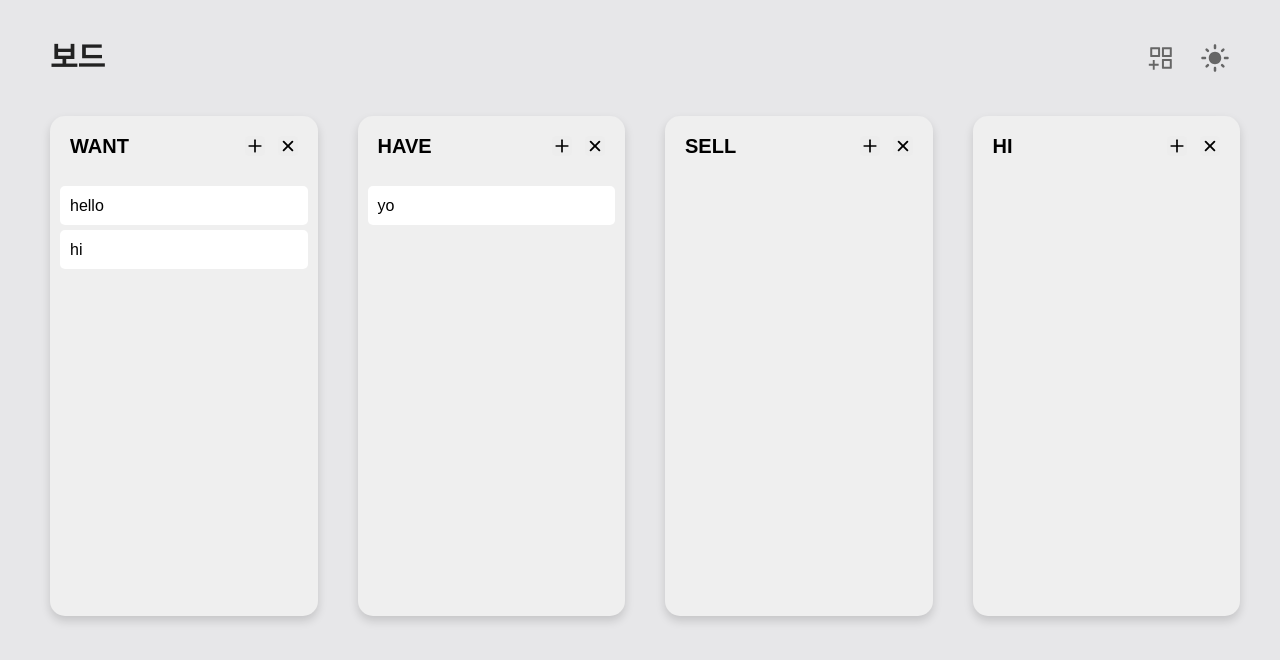
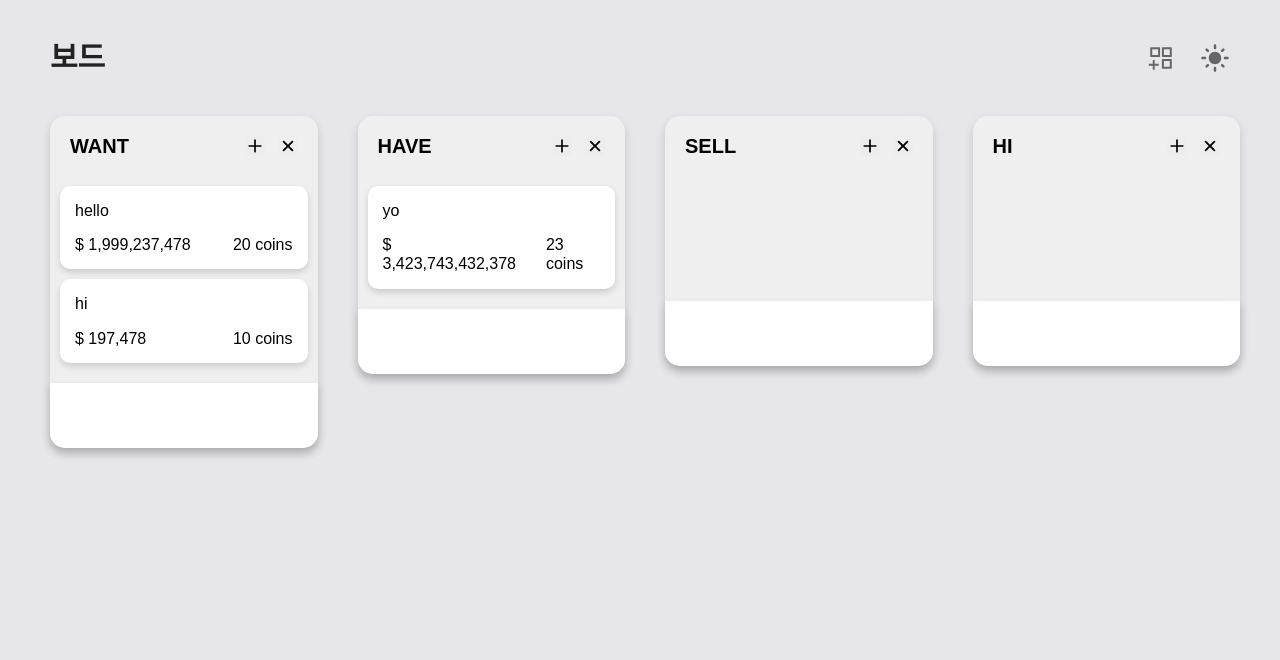
Before and after one commit to wjstjdus96/Coin-Tracker, a React (Create React App) app: page /board in a window 1280 px wide. Shown: the top 660 px of the page. Built offline with nearby package versions, Linux system fonts and the light colour scheme.

Commit message:
fix: 카드 디자인 변경

```diff
--- a/src/atoms.ts
+++ b/src/atoms.ts
@@ -10,8 +10,8 @@ export const isDarkAtom = atom({
 
 export interface ICoin {
   id: number;
-  text: string;
-  price: number;
+  name: string;
+  price: string;
   purchase: number;
 }
 
@@ -28,10 +28,10 @@ export const cardState = atom<ICardState>({
   key: "card",
   default: {
     WANT: [
-      { id: 1, text: "hello", price: 1999237478, purchase: 20 },
-      { id: 3, text: "hi", price: 197478, purchase: 10 },
+      { id: 1, name: "hello", price: "1999237478", purchase: 20 },
+      { id: 3, name: "hi", price: "197478", purchase: 10 },
     ],
-    HAVE: [{ id: 2, text: "yo", price: 3423743432378, purchase: 23 }],
+    HAVE: [{ id: 2, name: "yo", price: "3423743432378", purchase: 23 }],
     SELL: [],
     HI: [],
   },
--- a/src/routes/Board/Board.tsx
+++ b/src/routes/Board/Board.tsx
@@ -14,8 +14,8 @@ const Wrapper = styled.div<IWrapper>`
   margin-right: 40px;
   border-radius: 15px;
   width: 400px;
-  min-height: 500px;
-  max-height: 50%;
+  min-height: 250px;
+  max-height: 590px;
   display: flex;
   flex-direction: column;
   box-shadow: ${(props) =>
@@ -69,6 +69,13 @@ const Area = styled.div<IArea>`
   transition: background-color 0.3s ease-in-out;
 `;
 
+const PriceDiv = styled.div`
+  height: 65px;
+  background-color: ${(props) => props.theme.cardColor};
+  border-radius: 0 0 15px 15px;
+  box-shadow: 0 0.3rem 0.6rem rgba(0, 0, 0, 0.15);
+`;
+
 interface IArea {
   isDraggingOver: boolean;
   isDraggingFromthis: boolean;
@@ -86,7 +93,7 @@ interface IBoardProps {
 
 function Board({ boardId, cards, index }: IBoardProps) {
   const [boards, setBoards] = useRecoilState(boardState);
-
+  const [allCards, setAllCards] = useRecoilState(cardState);
   const AddCard = () => {};
   const DeleteBoard = () => {
     setBoards((allBoards) => {
@@ -139,14 +146,17 @@ function Board({ boardId, cards, index }: IBoardProps) {
                 {cards.map((coin, idx) => (
                   <Card
                     coinId={coin.id + ""}
-                    coinText={coin.text}
+                    coinName={coin.name}
                     index={idx}
+                    coinPrice={coin.price}
+                    coinPurchase={coin.purchase}
                   ></Card>
                 ))}
                 {provided.placeholder}
               </Area>
             )}
           </Droppable>
+          <PriceDiv></PriceDiv>
         </Wrapper>
       )}
     </Draggable>
--- a/src/routes/Board/BoardList.tsx
+++ b/src/routes/Board/BoardList.tsx
@@ -48,7 +48,7 @@ const Title = styled.h1`
 const Boards = styled.div`
   display: flex;
   justify-content: baseline;
-  align-items: center;
+  align-items: flex-start;
   width: 100%;
 `;
 
--- a/src/routes/Board/Card.tsx
+++ b/src/routes/Board/Card.tsx
@@ -2,21 +2,43 @@ import styled from "styled-components";
 import { Draggable } from "react-beautiful-dnd";
 
 const Wrapper = styled.div<{ isDragging: boolean }>`
-  border-radius: 5px;
-  margin-bottom: 5px;
-  padding: 10px 10px;
+  border-radius: 10px;
+  margin-bottom: 10px;
+  padding: 15px 15px;
   background-color: ${(props) => props.theme.cardColor};
   box-shadow: ${(props) =>
-    props.isDragging ? "0px 5px 5px rgba(0, 0, 0, 0.1)" : "none"};
+    props.isDragging
+      ? "0px 0.4rem 0.6rem rgba(0, 0, 0, 0.3)"
+      : "0 0.2rem 0.4rem rgba(0, 0, 0, 0.15);"};
+  & > * {
+  }
+  & > div:first-child {
+  }
+  & > div:last-child {
+    padding-top: 15px;
+    display: flex;
+    align-items: center;
+    justify-content: space-between;
+    gap: 30px;
+    width: 100%;
+  }
 `;
 
 interface ICardProps {
   coinId: string;
-  coinText: string;
   index: number;
+  coinName: string;
+  coinPrice: string;
+  coinPurchase: number;
 }
 
-function Card({ coinId, coinText, index }: ICardProps) {
+function Card({
+  index,
+  coinId,
+  coinName,
+  coinPrice,
+  coinPurchase,
+}: ICardProps) {
   return (
     <Draggable draggableId={coinId} index={index} key={coinId}>
       {(provided, snapshot) => (
@@ -26,7 +48,11 @@ function Card({ coinId, coinText, index }: ICardProps) {
           {...provided.dragHandleProps}
           isDragging={snapshot.isDragging}
         >
-          {coinText}
+          <div>{coinName}</div>
+          <div>
+            <div>$ {coinPrice.replace(/\B(?=(\d{3})+(?!\d))/g, ",")}</div>
+            <div>{coinPurchase} coins</div>
+          </div>
         </Wrapper>
       )}
     </Draggable>
--- a/src/routes/Board/TrashBin.tsx
+++ b/src/routes/Board/TrashBin.tsx
@@ -7,7 +7,7 @@ import { FaTrash } from "react-icons/fa";
 const Wrapper = styled.div<{ isDraggingOver: boolean; trashBin: boolean }>`
   position: absolute;
   bottom: 80px;
-  right: 100px;
+  left: 720px;
   width: 100px;
   height: 100px;
   padding: 15px 0px;
@@ -24,7 +24,7 @@ const Wrapper = styled.div<{ isDraggingOver: boolean; trashBin: boolean }>`
 const Icon = styled(FaTrash)<{ trashBin: boolean }>`
   position: absolute;
   bottom: 95px;
-  right: 115px;
+  left: 735px;
   visibility: ${(props) => (props.trashBin ? "visible" : "hidden")};
   color: ${(props) => props.theme.accentColor};
 `;
```
